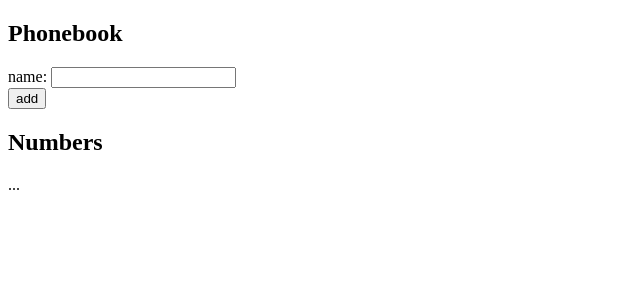
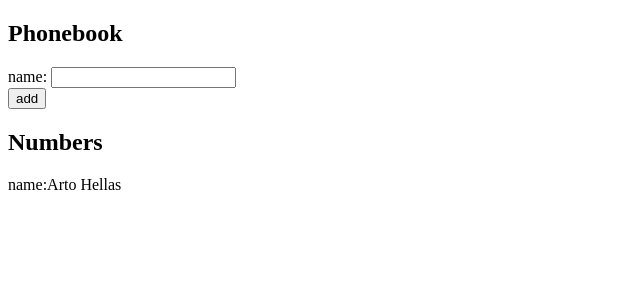
Before and after one commit to Jimgald/FullStackOpen_course, a React (Vite) app in the folder ejercicio/: page / in a window 1280 px wide. Shown: the top 300 px of the page, without its empty margins (0-640 px from the left). Built offline with nearby package versions, Linux system fonts and the light colour scheme.

Commit message:
ej2.6 finished

```diff
--- a/ejercicio/src/App.jsx
+++ b/ejercicio/src/App.jsx
@@ -1,25 +1,46 @@
 import { useState } from 'react'
 
+const MostrarPersonas = ({ nombre }) => {
+  return (
+    <p>name:{nombre}</p>
+  )
+}
 const App = () => {
   const [persons, setPersons] = useState([
     { name: 'Arto Hellas' }
   ])
   const [newName, setNewName] = useState('')
+  const handleNames = (e) => {
+    setNewName(e.target.value)
+  }
+  const addName = (e) => {
+    e.preventDefault()
+    console.log("añadido", e.target)
+    const namePerson = {
+      name: newName
+    }
+    setPersons(persons.concat(namePerson))
+
+  }
 
   return (
     <div>
       <h2>Phonebook</h2>
-      <form>
+      <form onSubmit={addName}>
         <div>
-          name: <input />
+          name: <input value={newName} onChange={handleNames} />
         </div>
         <div>
           <button type="submit">add</button>
         </div>
       </form>
       <h2>Numbers</h2>
-      ...
+      {persons.map(p =>
+        <MostrarPersonas key={p.name} nombre={p.name} />
+      )}
+
     </div>
+
   )
 }
 
```
